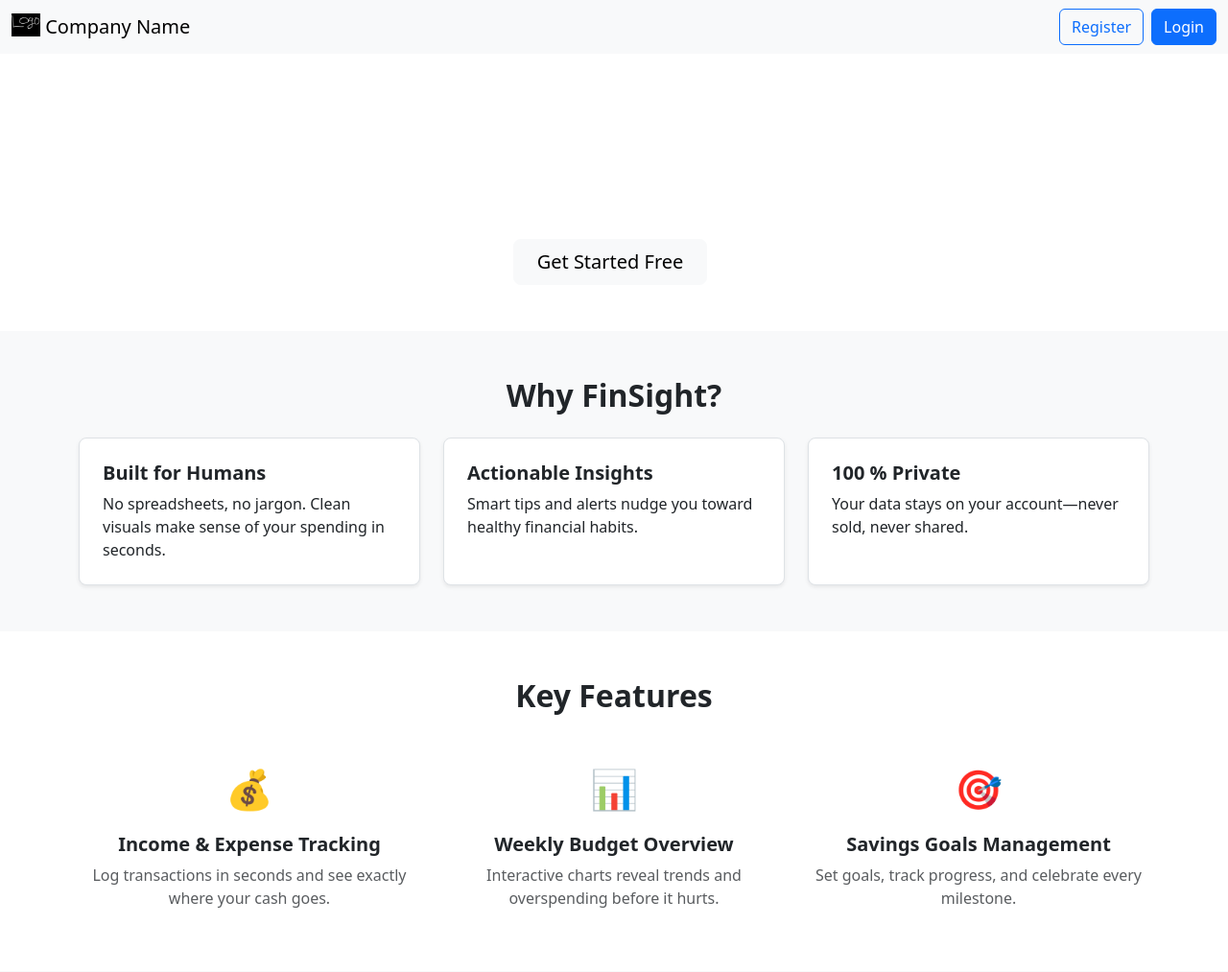
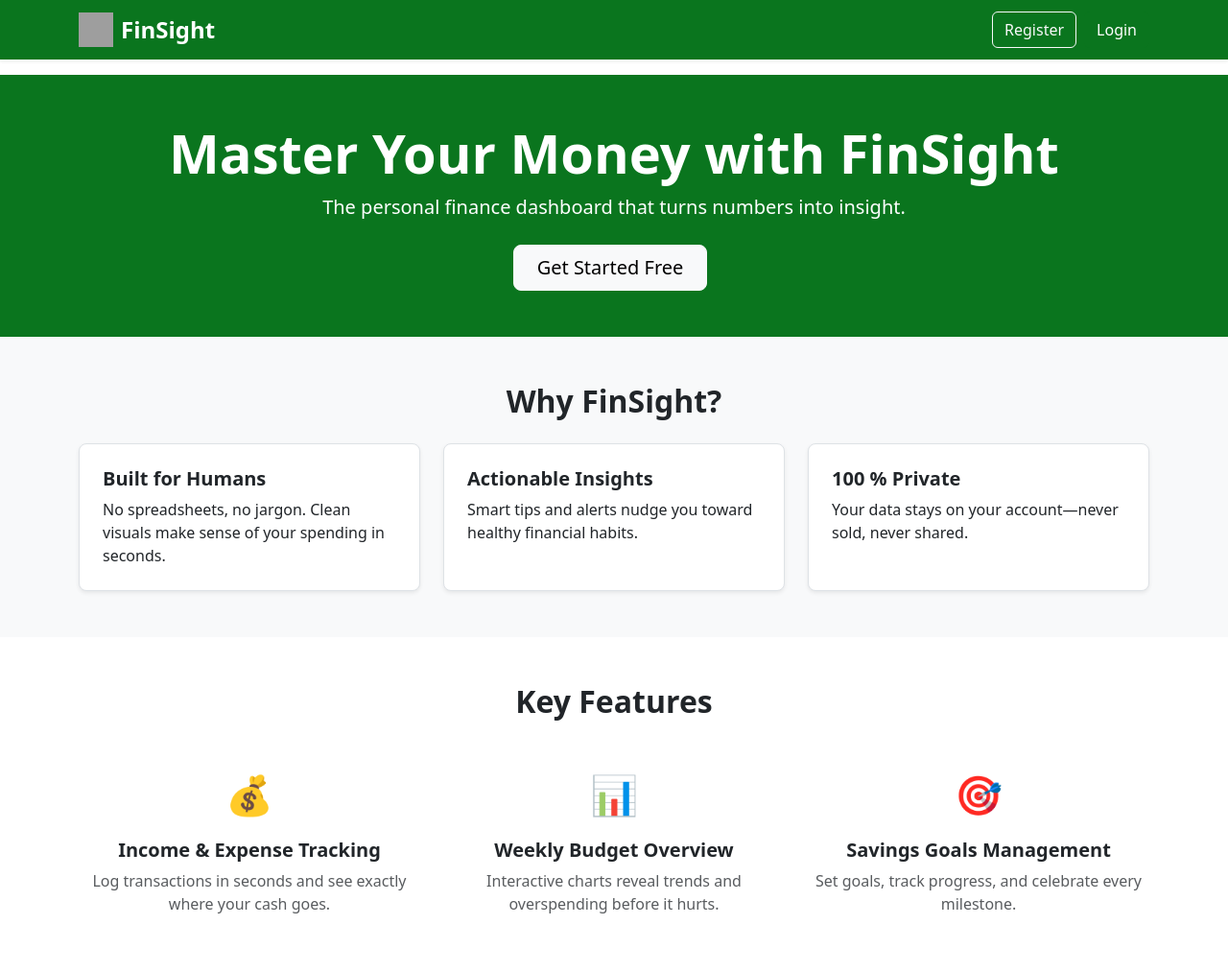
Before and after one commit to lporte04/flask-finance-app, a Flask app: page / in a window 1280 px wide. Shown: the top 1013 px of the page at 96% size. Run offline with Flask 3, Linux system fonts and the light colour scheme; grey boxes are pictures that could not be loaded.

Commit message:
Update _top-navbar.html

```diff
--- a/app/templates/_top-navbar.html
+++ b/app/templates/_top-navbar.html
@@ -4,36 +4,54 @@
     <meta charset="UTF-8">
     <meta name="viewport" content="width=device-width, initial-scale=1.0">
     <link href="https://cdn.jsdelivr.net/npm/bootstrap@5.3.3/dist/css/bootstrap.min.css" rel="stylesheet" integrity="sha384-QWTKZyjpPEjISv5WaRU9OFeRpok6YctnYmDr5pNlyT2bRjXh0JMhjY6hW+ALEwIH" crossorigin="anonymous">
+
+    <style>
+        :root{
+            --fs-green:#0a751e;
+            --fs-green-dark:#064e13;
+        }
+        .bg-fs   {background:var(--fs-green) !important;}
+        .text-fs {color:var(--fs-green) !important;}
+        .btn-fs  {background:var(--fs-green);color:#fff;}
+        .btn-fs:hover{background:var(--fs-green-dark);color:#fff;}
+    </style>
+
     <title>{% block title %}{% endblock %}</title>
 </head>
-<body>
-    <nav class="navbar navbar-expand-lg navbar-light bg-light">
-        <div class="container-fluid">
-          <!-- Logo and company name -->
-          <a class="navbar-brand" href="/">
-            <img src="{{ url_for('static', filename='images/logo.png') }}" alt="" width="30" height="24" class="d-inline-block align-text-top">
-            Company Name
+<body class="d-flex flex-column min-vh-100">
+
+<nav class="navbar navbar-expand-lg navbar-dark bg-fs shadow-sm py-2">
+    <div class="container">
+
+        <!-- Logo -->
+        <a class="navbar-brand d-flex align-items-center gap-2 fw-semibold fs-4" href="{{ url_for('main.index') }}">
+            <img src="{{ url_for('static', filename='images/finsight_logo_black.png') }}"
+                 alt="FinSight Logo" width="36" height="36" class="d-inline-block">
+            FinSight
         </a>
 
-          <!-- Hamburger menu for mobile -->
-          <button class="navbar-toggler" type="button" data-bs-toggle="collapse" data-bs-target="#navbarSupportedContent" aria-controls="navbarSupportedContent" aria-expanded="false" aria-label="Toggle navigation">
+        <!-- Hamburger -->
+        <button class="navbar-toggler" type="button" data-bs-toggle="collapse" data-bs-target="#navbarMenu"
+                aria-controls="navbarMenu" aria-expanded="false" aria-label="Toggle navigation">
             <span class="navbar-toggler-icon"></span>
         </button>
 
-          <div class="collapse navbar-collapse" id="navbarSupportedContent">
-            <div class="d-flex ms-auto">
+        <!-- Right-side menu -->
+        <div class="collapse navbar-collapse" id="navbarMenu">
+            <div class="ms-auto d-flex gap-2">
                 {% if current_user.is_authenticated %}
-                <a href="{{ url_for('dashboard.view') }}" class="btn btn-outline-primary me-2">Dashboard</a>
-                <a href="{{ url_for('auth.logout') }}" class="btn btn-primary">Logout</a>
+                    <a class="btn btn-outline-light" href="{{ url_for('dashboard.view') }}">Dashboard</a>
+                    <a class="btn btn-fs" href="{{ url_for('auth.logout') }}">Logout</a>
                 {% else %}
-              <a href="{{ url_for('auth.register') }}" class="btn btn-outline-primary me-2">Register</a>
-              <a href="{{ url_for('auth.login') }}" class="btn btn-primary">Login</a>
+                    <a class="btn btn-outline-light" href="{{ url_for('auth.register') }}">Register</a>
+                    <a class="btn btn-fs" href="{{ url_for('auth.login') }}">Login</a>
                 {% endif %}
             </div>
         </div>
     </div>
 </nav>
-          <!-- Flash messages container -->
+
+<!-- FLASH MESSAGES -->
 <div class="container mt-3">
     {% with messages = get_flashed_messages(with_categories=true) %}
         {% if messages %}
@@ -48,6 +66,8 @@
 </div>
 
 {% block body %}{% endblock %}
-    <script src="https://cdn.jsdelivr.net/npm/bootstrap@5.3.3/dist/js/bootstrap.bundle.min.js" integrity="sha384-YvpcrYf0tY3lHB60NNkmXc5s9fDVZLESaAA55NDzOxhy9GkcIdslK1eN7N6jIeHz" crossorigin="anonymous"></script>
+
+<!-- Bootstrap bundle -->
+<script src="https://cdn.jsdelivr.net/npm/bootstrap@5.3.3/dist/js/bootstrap.bundle.min.js"></script>
 </body>
 </html>
```
Lines whose indentation alone changed are shown as unchanged.
